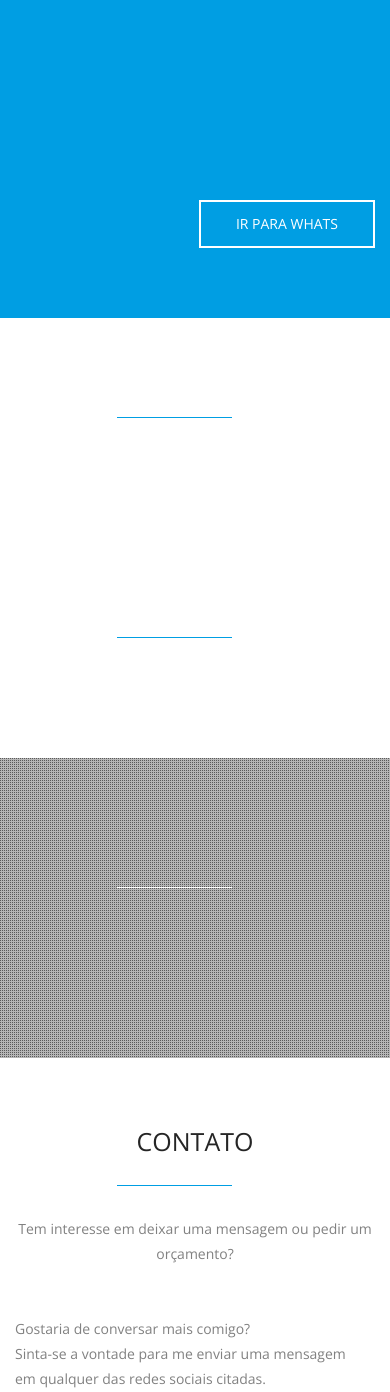
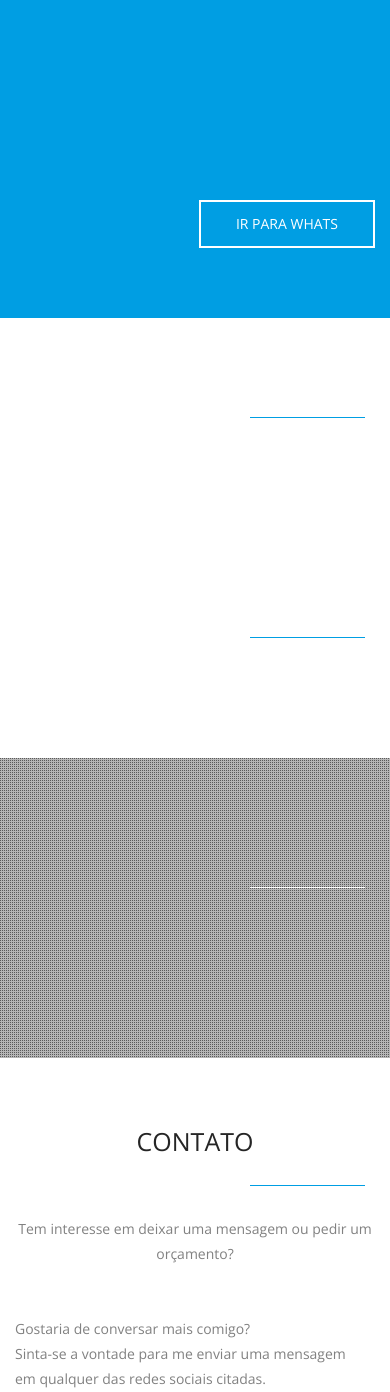
Before and after one commit to CristoferPortela/meuportfolio-django, a Django app: template mainpage/templates/mainpage/index.html in a window 390 px wide. Shown: the part 845-2237 px from the top of the page. Run offline with Django 3.2, Linux system fonts and the light colour scheme; the template is opened without the code that fills it, so the values that code supplies are empty; some libraries are stand-ins or nearby versions.

```diff
--- a/mainpage/templates/mainpage/base/base.html
+++ b/mainpage/templates/mainpage/base/base.html
@@ -29,6 +29,13 @@
         html {
             scroll-behavior: smooth;
         }
+        @media screen and (max-width: 767px) {
+
+            .sec-title h2:after {
+                margin-left: 14%;
+                left: 50%;
+            }
+        }
     </style>
 </head>
 <body>
```
